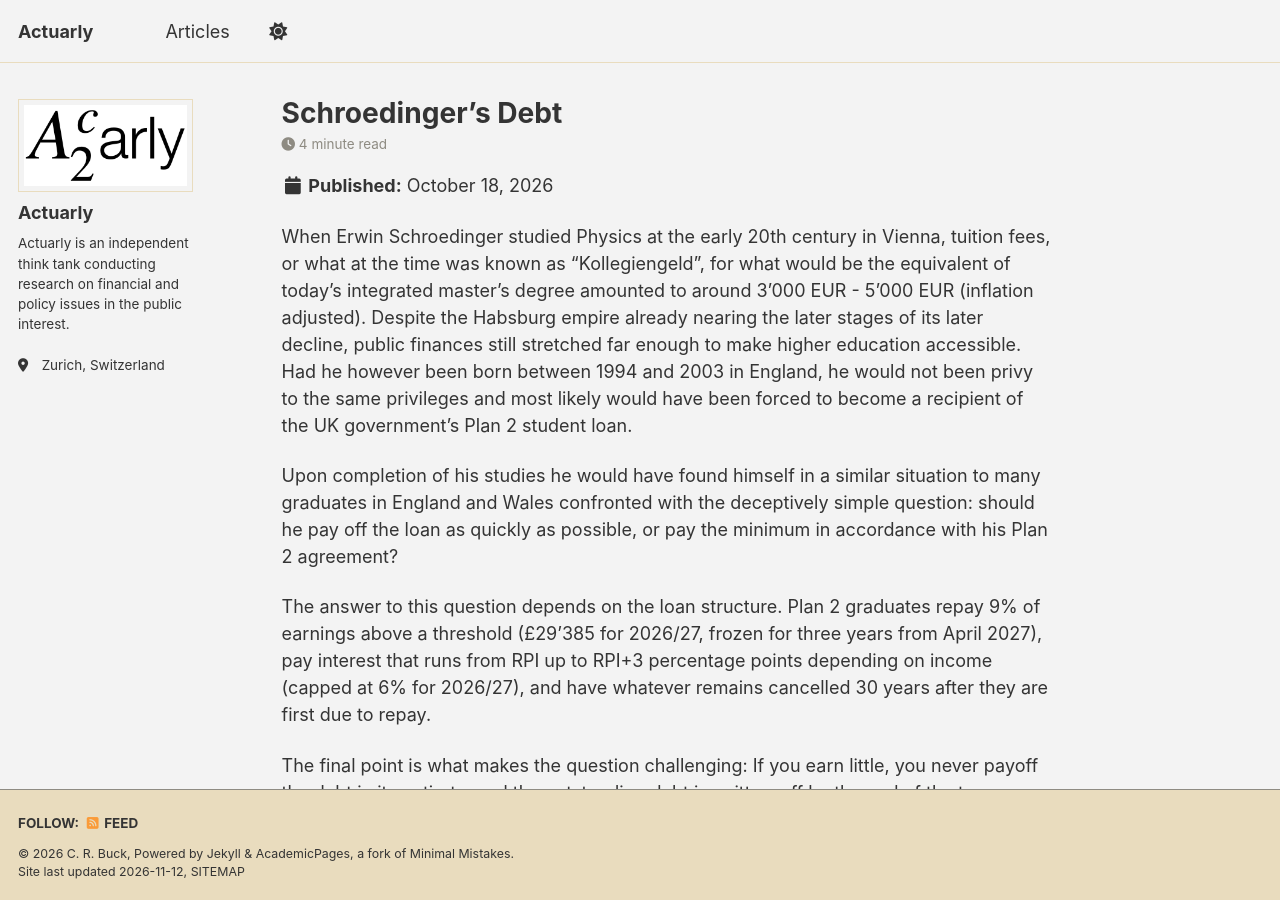
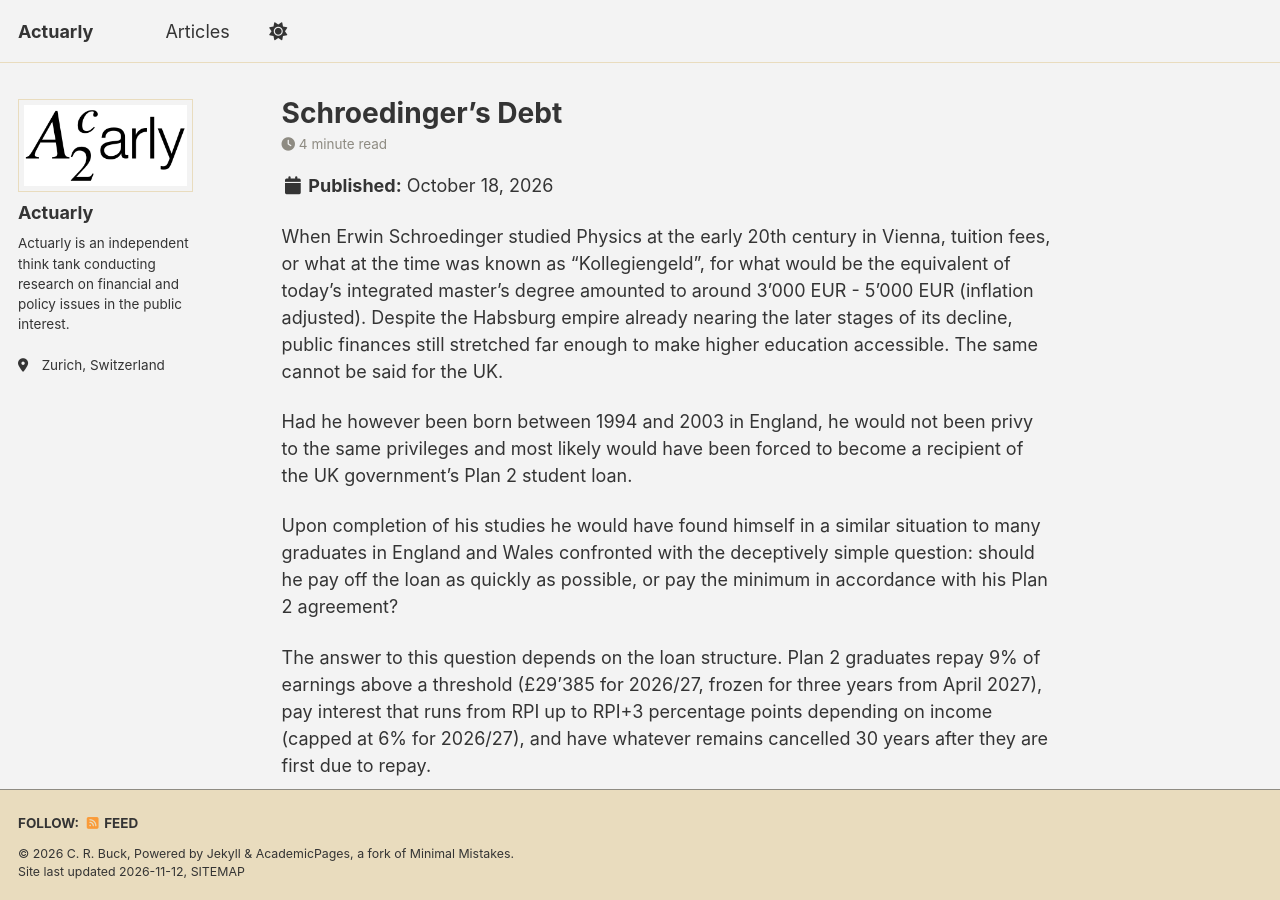
Before and after one commit to Actuarly/Actuarly.github.io, a Jekyll site: the page built from _posts/2026-10-18-schroedingers-debt.md, in a window 1280 px wide and 900 px high. Built offline with Jekyll 4.4.1, drawn with Linux system fonts in a browser that asks for light colours; a style sheet for code colours, icons or effects is not loaded.

Commit message:
Revise text on education accessibility for Schroedinger
Clarified the comparison of education accessibility between historical and modern contexts, specifically in relation to Erwin Schroedinger's potential experiences.

```diff
--- a/_posts/2026-10-18-schroedingers-debt.md
+++ b/_posts/2026-10-18-schroedingers-debt.md
@@ -12,9 +12,11 @@ When Erwin Schroedinger studied Physics at the early 20th century in
 Vienna, tuition fees, or what at the time was known as “Kollegiengeld”,
 for what would be the equivalent of today’s integrated master’s degree
 amounted to around 3’000 EUR - 5’000 EUR (inflation adjusted). Despite
-the Habsburg empire already nearing the later stages of its later
+the Habsburg empire already nearing the later stages of its
 decline, public finances still stretched far enough to make higher
-education accessible. Had he however been born between 1994 and 2003 in
+education accessible. The same cannot be said for the UK.
+
+Had he however been born between 1994 and 2003 in
 England, he would not been privy to the same privileges and most likely
 would have been forced to become a recipient of the UK government’s Plan
 2 student loan.
```
